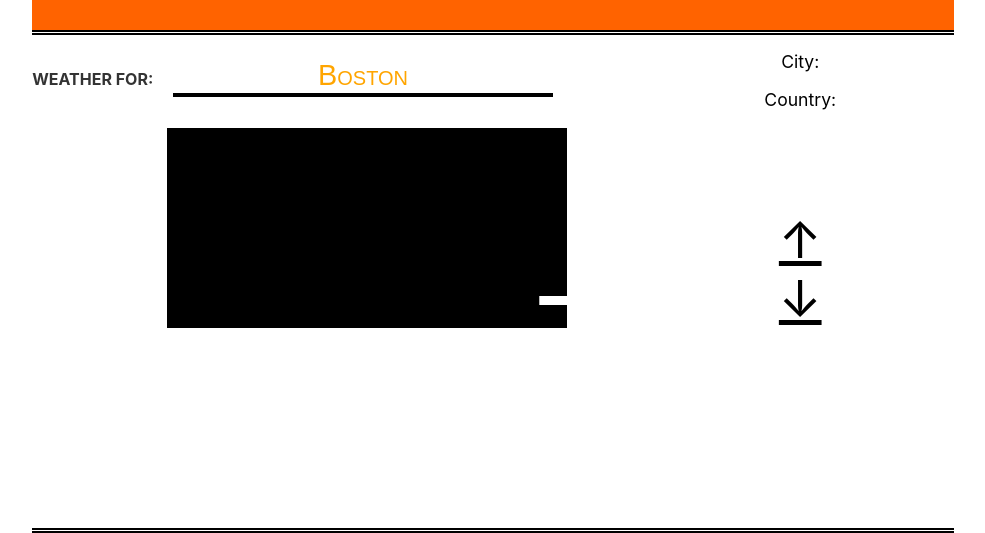
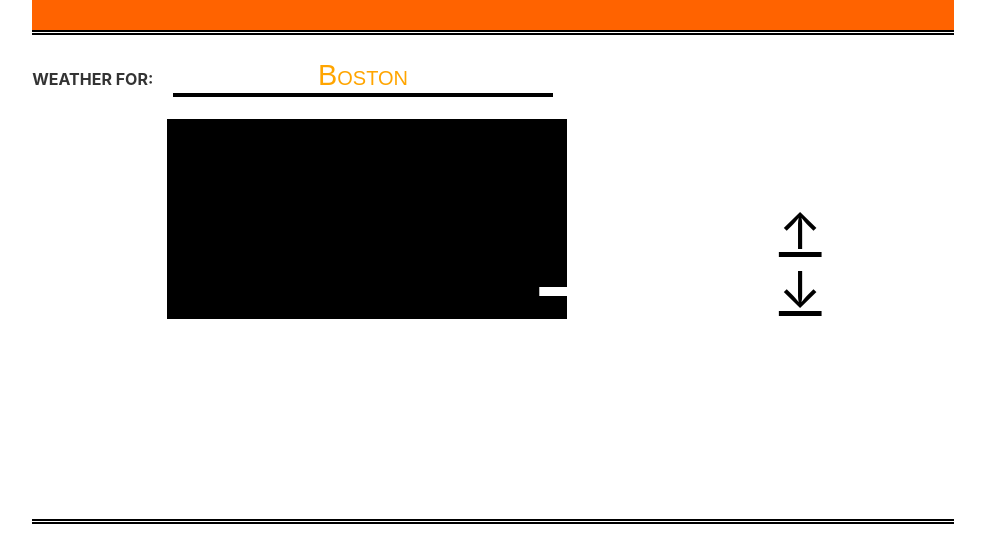
Before and after one commit to nadinekabbani/weatherfinalfinal, a plain HTML site: page index.html in a window 1280 px wide. Shown: the part 366-899 px from the top of the page, without its empty margins (147-1132 px from the left). Drawn offline with Linux system fonts and the light colour scheme; no server answers.

Commit message:
Add files via upload

```diff
--- a/index.html
+++ b/index.html
@@ -55,10 +55,6 @@
 
 
           <div class="box-2">
-            <div class="textlocation">
-              <p>City: <span id="location-name"></span></p>
-              <p>Country: <span id="country"></span></p>
-            </div>
           </div>
 
         </div>
@@ -75,7 +71,7 @@
         </div>
 
         <div class="container-2-box2 textminmax tc">
-          <div>&#8593; <span id="temp-max"></span></div>
+          <div>&#8593;<span id="temp-max"></span></div>
           <div>&#8595;<span id="temp-min"></span></div>
 
         </div>
```
